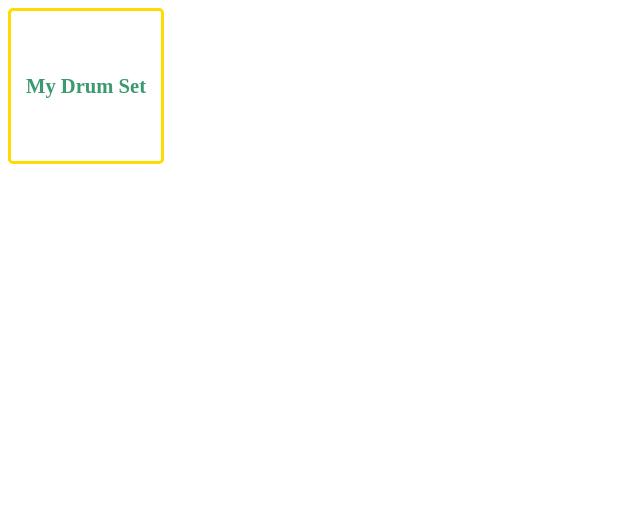
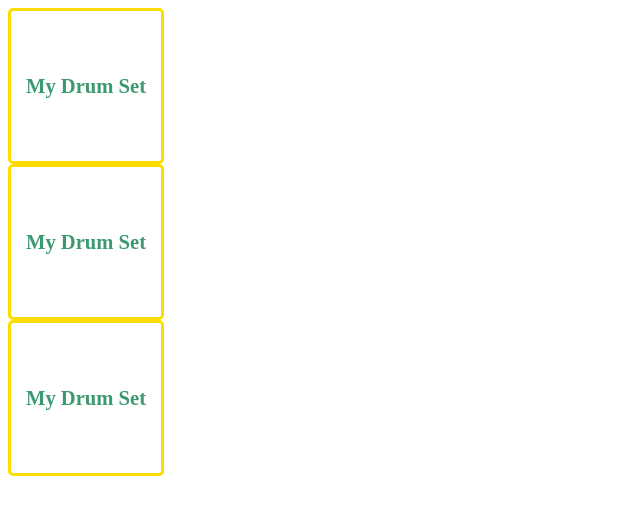
Before and after one commit to araw604/Thirty-js-proj, a plain HTML site: page index.html in a window 1280 px wide. Shown: the whole page, without its empty margins (0-640 px from the left). Drawn offline with Linux system fonts and the light colour scheme.

```diff
--- a/index.html
+++ b/index.html
@@ -34,5 +34,11 @@
   <div class="box">
     <a href="01-JavaScript_Drum_Kit/index-START.html"><h3>My Drum Set</h3></a>
   </div>
+  <div class="box">
+    <a href="02\ -\ JS\ +\ CSS\ Clock/index-START.html"><h3>My Drum Set</h3></a>
+  </div>
+  <div class="box">
+    <a href="01-JavaScript_Drum_Kit/index-START.html"><h3>My Drum Set</h3></a>
+  </div>
 </body>
 </html>
```
Also changed, not shown: 02-JS+CSS_Clock/index-START.html (renamed from 02 - JS + CSS Clock/index-START.html), 03-CSS_Variables/index-START.html (renamed from 03 - CSS Variables/index-START.html).
